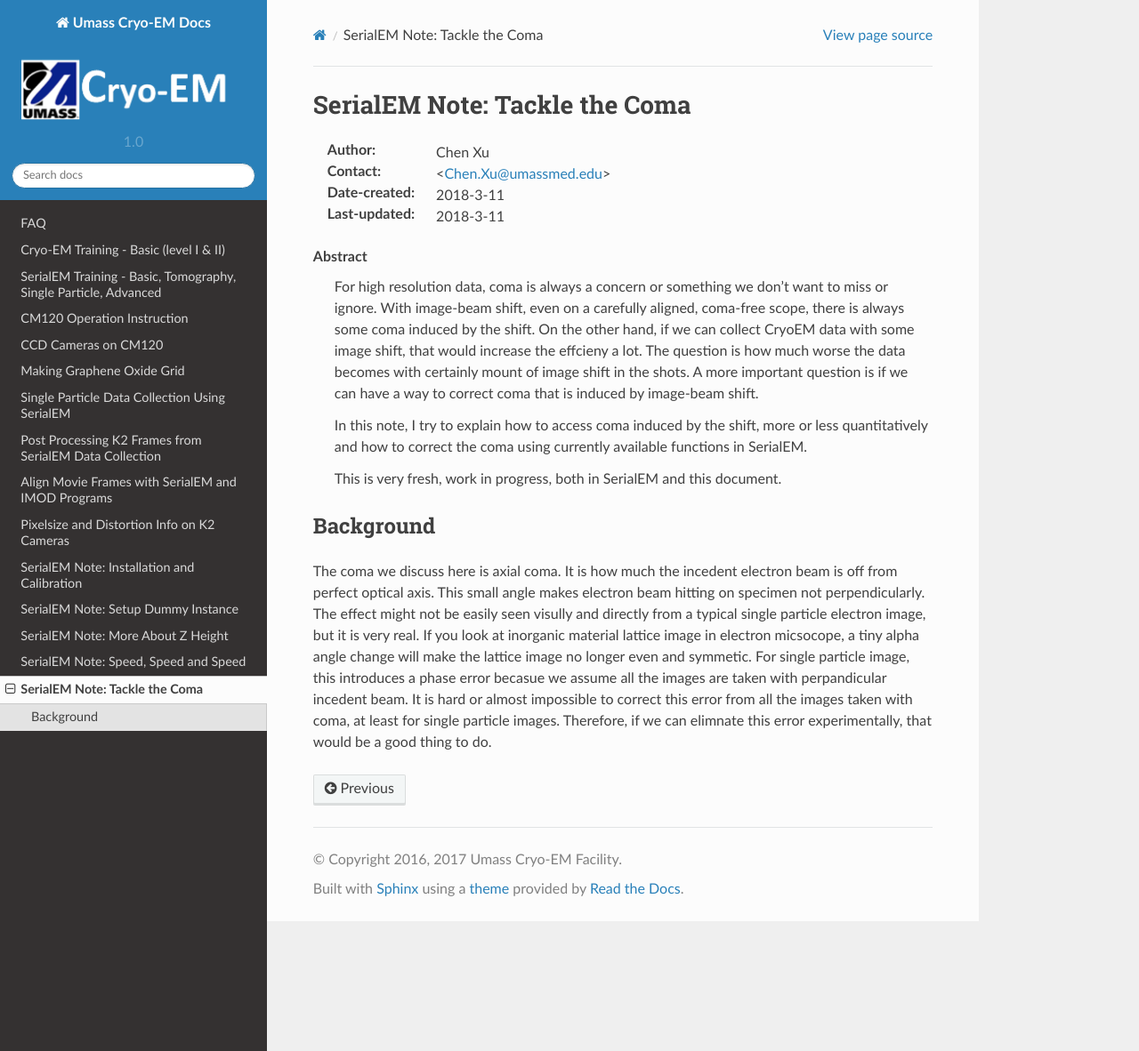
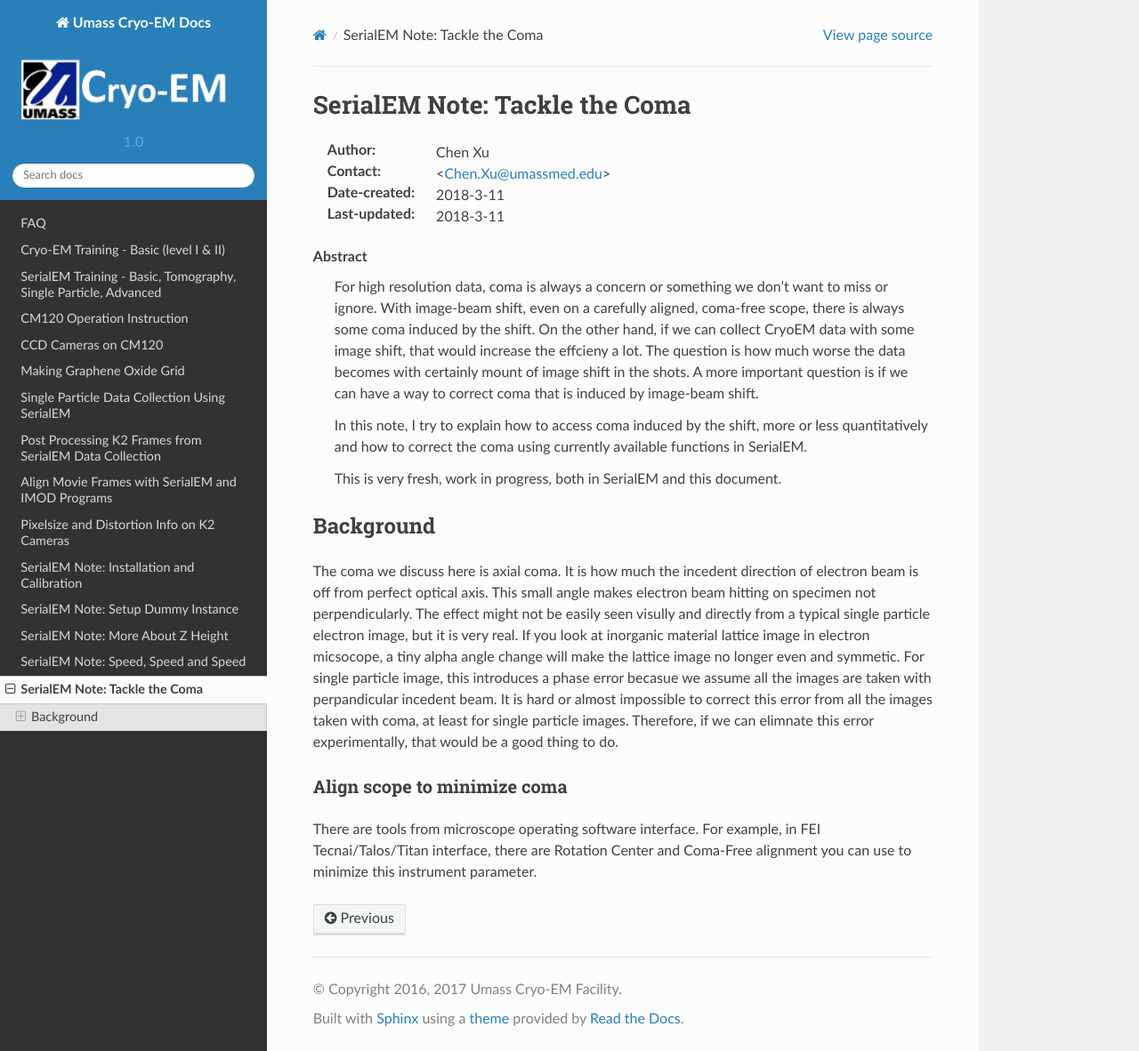
Before and after one commit to xuchen66/sphinx-emdocs, a Sphinx documentation site: the page built from source/serialEM-note-tackle-coma.rst, in a window 1280 px wide and 1182 px high. Shown: the whole window at 89% size. Built offline with Sphinx 7.4.7 and the Read the Docs theme 2.0.0, drawn with Linux system fonts in a browser that asks for light colours; pages that are not in the unit, such as notebooks, are missing from menus.

Commit message:
Update serialEM-note-tackle-coma.rst

```diff
--- a/source/serialEM-note-tackle-coma.rst
+++ b/source/serialEM-note-tackle-coma.rst
@@ -28,5 +28,9 @@
 Background
 ----------
 
-The coma we discuss here is axial coma. It is how much the incedent electron beam is off from perfect optical axis. This small angle makes electron beam hitting on specimen not perpendicularly. The effect might not be easily seen visully and directly from a typical single particle electron image, but it is very real. If you look at inorganic material lattice image in electron micsocope, a tiny alpha angle change will make the lattice image no longer even and symmetic. For single particle image, this introduces a phase error becasue we assume
-all the images are taken with perpandicular incedent beam. It is hard or almost impossible to correct this error from all the images taken with coma, at least for single particle images. Therefore, if we can elimnate this error experimentally, that would be a good thing to do.
+The coma we discuss here is axial coma. It is how much the incedent direction of electron beam is off from perfect optical axis. This small angle makes electron beam hitting on specimen not perpendicularly. The effect might not be easily seen visully and directly from a typical single particle electron image, but it is very real. If you look at inorganic material lattice image in electron micsocope, a tiny alpha angle change will make the lattice image no longer even and symmetic. For single particle image, this introduces a phase error becasue we assume all the images are taken with perpandicular incedent beam. It is hard or almost impossible to correct this error from all the images taken with coma, at least for single particle images. Therefore, if we can elimnate this error experimentally, that would be a good thing to do.
+
+Align scope to minimize coma
+~~~~~~~~~~~~~~~~~~~~~~~~~~~~
+
+There are tools from microscope operating software interface. For example, in FEI Tecnai/Talos/Titan interface, there are Rotation Center and Coma-Free alignment you can use to minimize this instrument parameter.
```
